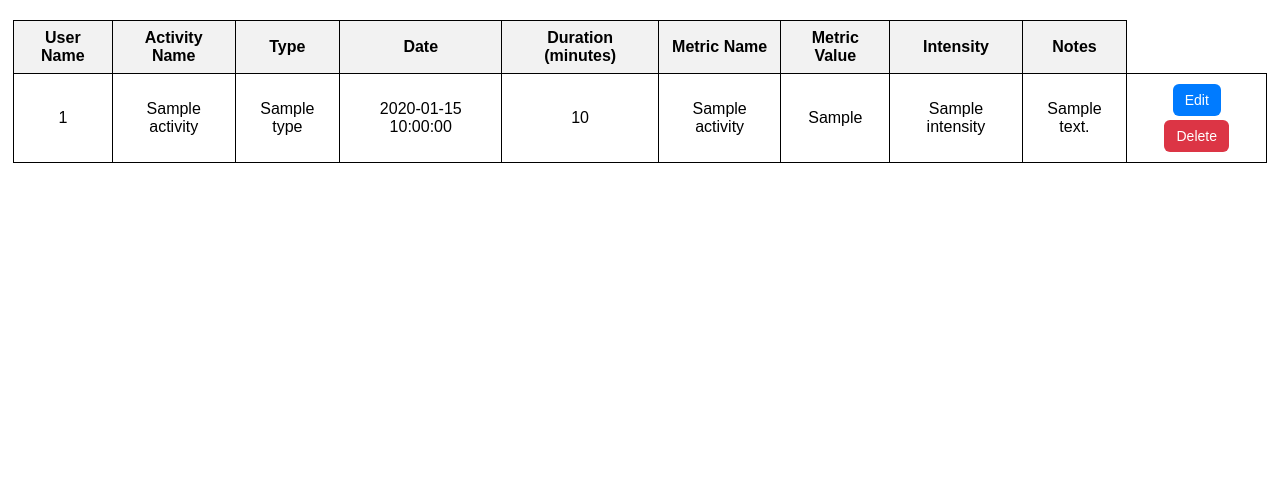
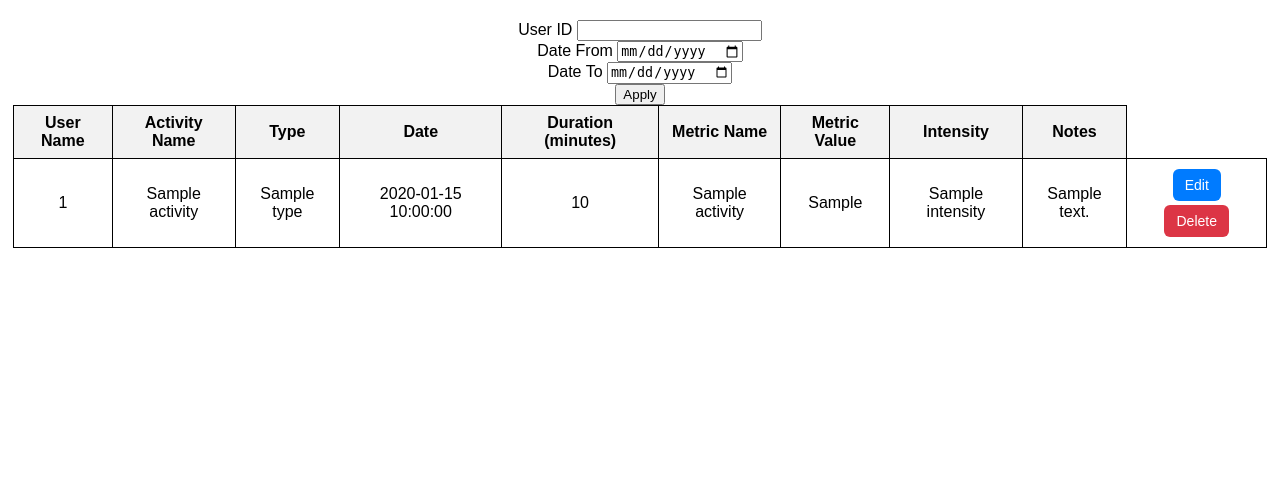
Before and after one commit to tbrania1202/Web-Application-For-Activity-Tracking, a Flask app: page /search_activity in a window 1280 px wide. Shown: the part 130-618 px from the top of the page. Run offline with Flask 3, Linux system fonts and the light colour scheme; a database or web service that is not in the repository returns one stand-in record (values such as "Sample title").

Commit message:
Wrapper for filtering and sorting started

```diff
--- a/app/blueprints/add_activity.py
+++ b/app/blueprints/add_activity.py
@@ -17,8 +17,7 @@ def add_activity_page():
         intensity = request.form.get("activity_intensity")
         notes = request.form.get("activity_notes")
 
-        date = datetime.strptime(date, "%Y-%m-%d")
-        date = date.strftime("%d-%m-%Y")
+        date = datetime.strptime(date, "%Y-%m-%d").strftime("%Y-%m-%d")
         try:
             metric_value = float(metric_value)
         except:
--- a/app/blueprints/search_activity.py
+++ b/app/blueprints/search_activity.py
@@ -2,15 +2,43 @@ from flask import Blueprint, render_template, request, redirect, url_for
 from database import activity_collection
 from bson.objectid import ObjectId
 from datetime import datetime
-from data.defined_data import ACTIVITY_TYPES
+from data.defined_data import ACTIVITY_NAMES, ACTIVITY_TYPES
 
 search_activity_bp = Blueprint('search_activity', __name__)
 
 
 @search_activity_bp.route("/search_activity", methods=["GET", "POST"])
 def search_activity_page():
-    activities = list(activity_collection.find())
-    return render_template("search_activity.html", activities=activities)
+    query = {}
+
+    if request.method == "POST":
+        user = request.form.get("user_name")
+        # name = request.form.getlist("activity_name")
+        # activity_type = request.form.getlist("activity_type")
+        # intensity = request.form.getlist("activity_intensity")
+        date_from = request.form.get("date_from")
+        date_to = request.form.get("date_to")
+
+        if user:
+            query["user_id"] = user
+        # if name:
+        #     query["name"] = {"$in": name}
+        # if activity_type:
+        #     query["type"] = {"$in": activity_type}
+        # if intensity:
+        #     query["intensity"] = intensity
+        if date_from and date_to:
+            try:
+                date_from = datetime.strptime(date_from, "%Y-%m-%d").strftime("%Y-%m-%d")
+                date_to = datetime.strptime(date_to, "%Y-%m-%d").strftime("%Y-%m-%d")
+                query["date"] = {"$gte": date_from, "$lte": date_to}
+            except:
+                print("Invalid date format provided.")
+
+
+    activities = list(activity_collection.find(query))
+    return render_template("search_activity.html", activities=activities,
+                           activity_names=ACTIVITY_NAMES, activity_types=ACTIVITY_TYPES)
 
 
 @search_activity_bp.route("/edit_activity/<activity_id>", methods=["GET", "POST"])
@@ -25,8 +53,7 @@ def edit_activity(activity_id):
         intensity = request.form.get("activity_intensity")
         notes = request.form.get("activity_notes")
 
-        date = datetime.strptime(date, "%Y-%m-%d")
-        date = date.strftime("%d-%m-%Y")
+        date = datetime.strptime(date, "%Y-%m-%d").strftime("%Y-%m-%d")
         try:
             metric_value = float(metric_value)
         except:
--- a/app/templates/edit_activity.html
+++ b/app/templates/edit_activity.html
@@ -35,7 +35,7 @@
             <div class="form-group">
                 <label for="activity_date">Activity Date</label>
                 <input type="date" id="activity_date" name="activity_date"
-                    value="{{ activity.date[6:10] ~ '-' ~ activity.date[3:5] ~ '-' ~ activity.date[0:2] }}" required>
+                    value="{{ activity.date[0:4] ~ '-' ~ activity.date[5:7] ~ '-' ~ activity.date[8:10] }}" required>
             </div>
 
             <!-- Activity Duration -->
--- /dev/null
+++ b/app/templates/filter_sort_wrapper.html
@@ -0,0 +1,77 @@
+{% extends "base.html" %}
+
+{% block content %}
+<div class="form-container-wrapper">
+    <form method="POST" action="{{ url_for('search_activity.search_activity_page') }}">
+        <div class="form-group-wrapper">
+            <label for="user_name">User ID</label>
+            <input type="text" id="user_name" name="user_name" value="{{ request.form.get('user_name', '') }}">
+        </div>
+
+        <!-- <div class="form-group-wrapper">
+            <label for="activity_name">Activity Name</label>
+            <select id="activity_name" name="activity_name">
+                <option value="">-- All --</option>
+                {% for activity_name in activity_names %}
+                    <option value="{{ activity_name }}" {% if request.form.get('activity_name') == act %}selected{% endif %}>{{ activity_name }}</option>
+                {% endfor %}
+            </select>
+        </div>
+
+        <div class="form-group-wrapper">
+            <label for="activity_type">Activity Type</label>
+            <select id="activity_type" name="activity_type">
+                <option value="">-- All --</option>
+                {% for activity_type in activity_types %}
+                    <option value="{{ activity_type }}" {% if request.form.get('activity_type') == typ %}selected{% endif %}>{{ activity_type }}</option>
+                {% endfor %}
+            </select>
+        </div>
+
+        <div class="form-group-wrapper">
+            <label for="activity_intensity">Intensity</label>
+            <select id="activity_intensity" name="activity_intensity">
+                <option value="">-- All --</option>
+                <option value="Low" {% if request.form.get('activity_intensity') == 'Low' %}selected{% endif %}>Low</option>
+                <option value="Medium" {% if request.form.get('activity_intensity') == 'Medium' %}selected{% endif %}>Medium</option>
+                <option value="High" {% if request.form.get('activity_intensity') == 'High' %}selected{% endif %}>High</option>
+            </select>
+        </div> -->
+
+        <div class="form-group-wrapper">
+            <label>Date From</label>
+            <input type="date" name="date_from" value="{{ request.form.get('date_from', '') }}">
+        </div>
+
+        <div class="form-group-wrapper">
+            <label>Date To</label>
+            <input type="date" name="date_to" value="{{ request.form.get('date_to', '') }}">
+        </div>
+
+        <!-- <div class="form-group-wrapper">
+            <label for="sort_by">Sort By</label>
+            <select id="sort_by" name="sort_by">
+                <option value="">-- None --</option>
+                <option value="date">Date</option>
+                <option value="duration">Duration</option>
+                <option value="metric_value">Metric Value</option>
+                <option value="name">Activity Name</option>
+                <option value="intensity">Intensity</option>
+                <option value="user_name">User ID</option>
+            </select>
+        </div>
+
+        <div class="form-group-wrapper">
+            <label for="sort_order">Order</label>
+            <select id="sort_order" name="sort_order">
+                <option value="asc">Ascending</option>
+                <option value="desc">Descending</option>
+            </select>
+        </div> -->
+
+        <button type="submit-wrapper" class="add-activity-submit-button-wrapper">Apply</button>
+    </form>
+
+    {% block filter_sort_wrapper_content %}{% endblock %}
+</div>
+{% endblock %}
--- a/app/templates/search_activity.html
+++ b/app/templates/search_activity.html
@@ -1,8 +1,8 @@
-{% extends "base.html" %}
+{% extends "filter_sort_wrapper.html" %}
 
 {% block title %}Activity Tracker{% endblock %}
 
-{% block content %}
+{% block filter_sort_wrapper_content %}
 
     <table>
         <thead>
```
